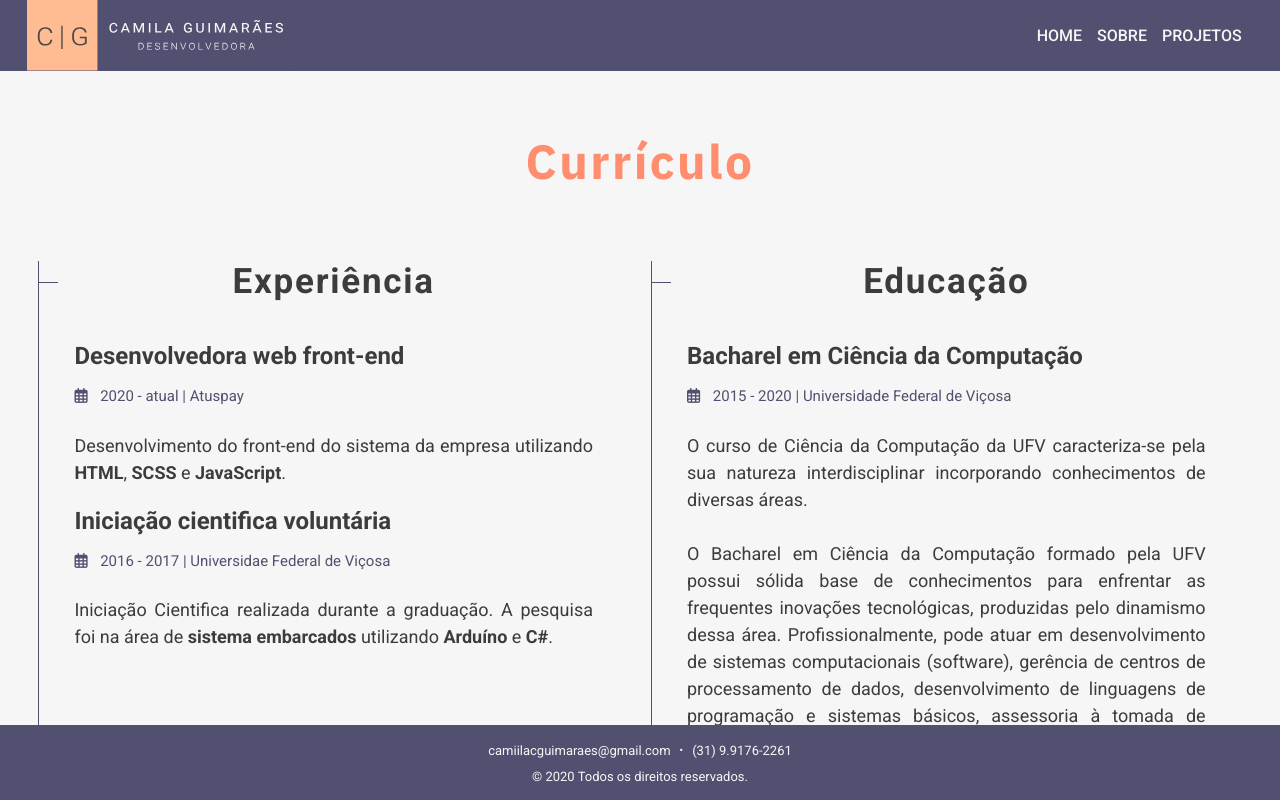
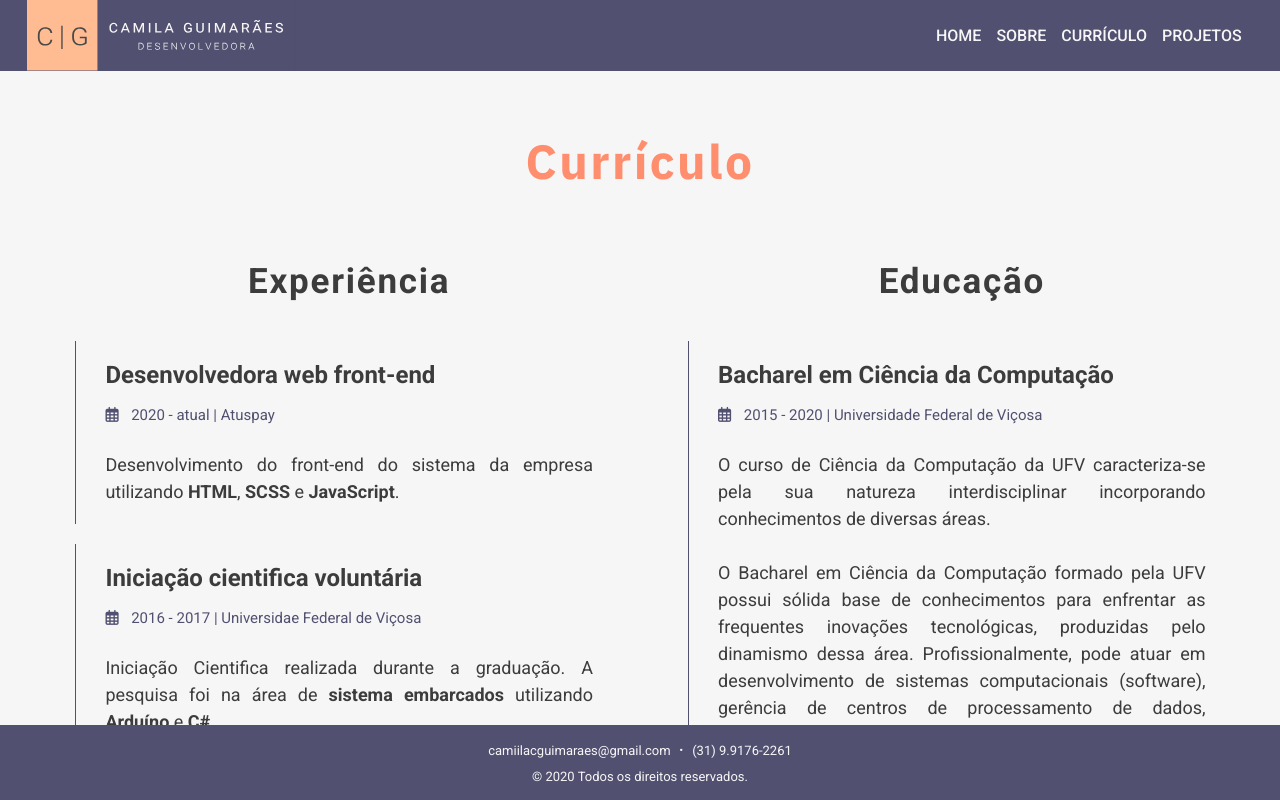
Before and after one commit to miilacg/portfolio, a Next.js app: page /Curriculo in a window 1280 px wide. Built offline with nearby package versions, Linux system fonts and the light colour scheme.

Commit message:
CURRICULO: implementação dos tópicos educação e experiência

```diff
--- a/src/components/Header.tsx
+++ b/src/components/Header.tsx
@@ -10,7 +10,7 @@ export default function Header() {
          <div className={ styles.linksMenu }>
             <a href="/" className={ styles.link }>HOME</a>
             <a href="/SobreMim" className={ styles.link }>SOBRE</a>
-            {/*<a href="/Curriculo" className={ styles.link }>CURRÍCULO</a>*/}
+            <a href="/Curriculo" className={ styles.link }>CURRÍCULO</a>
             <a href="/Projetos" className={ styles.link }>PROJETOS</a>
             {/*<a href="/Contato" className={ styles.link }>CONTATO</a>*/}
          </div>
--- a/src/styles/components/TopicoCurriculo.module.scss
+++ b/src/styles/components/TopicoCurriculo.module.scss
@@ -1,8 +1,10 @@
 .topico {
+  position: relative;
   margin-bottom: 1.25rem;
+  padding: 1.2rem 0;
 
   h3 {
-    margin: .594375rem 0 0;
+    margin: 0;
 
     font-weight: 600;
     font-size: 1.5rem;
@@ -35,23 +37,15 @@
   }
 }
 
-.topico::after {
-  content: '';
-  position: absolute;
-  width: 20px;
-  height: 1px;
-  top: 21px;
-  left: 0;
-  background-color: var(--roxo);
-}
+
 
 //barra vertical
 .topico::before {
   content: '';
   position: absolute;
-  width: 1px;
+  width: 0.04rem;
   height: 100%;
   top: 0;
-  left: 0;
+  left: -1.875rem;
   background-color: var(--roxo);
 }
--- a/src/styles/pages/Curriculo.module.scss
+++ b/src/styles/pages/Curriculo.module.scss
@@ -27,8 +27,8 @@
 
   .card {
     flex: 1;
-    position: relative;
-    padding: 0 2.25rem;
+    padding: 0 2.25rem 0 4.1875rem;
+
     font-family: 'IBM Plex Sans', sans-serif;
 
     h2 {
```
